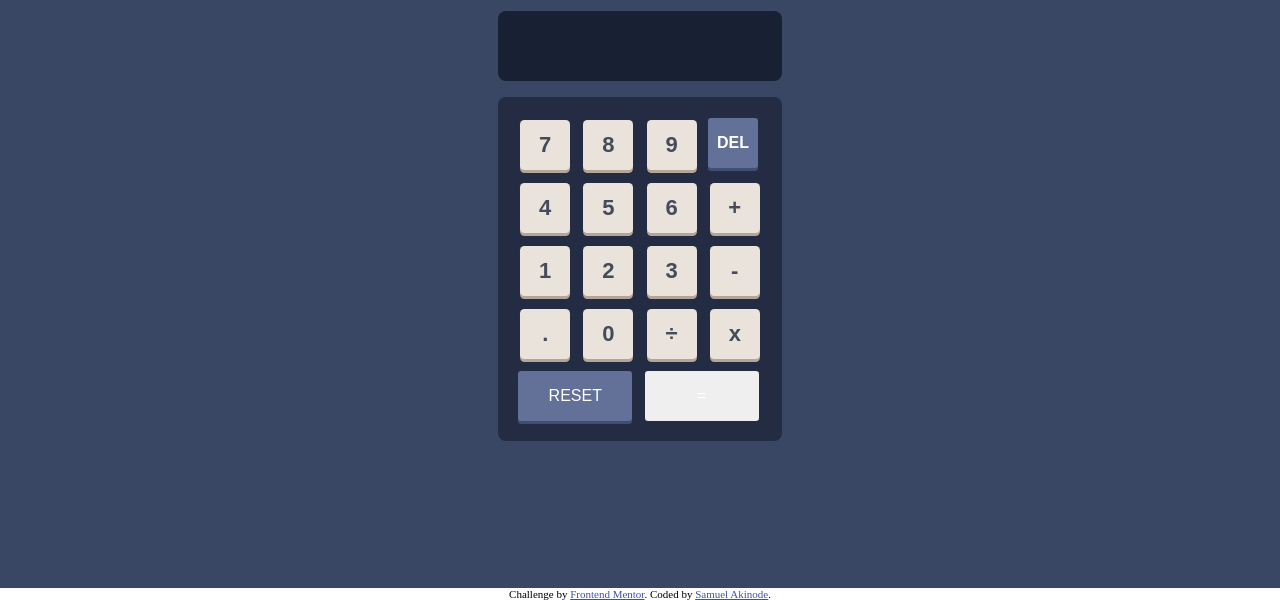
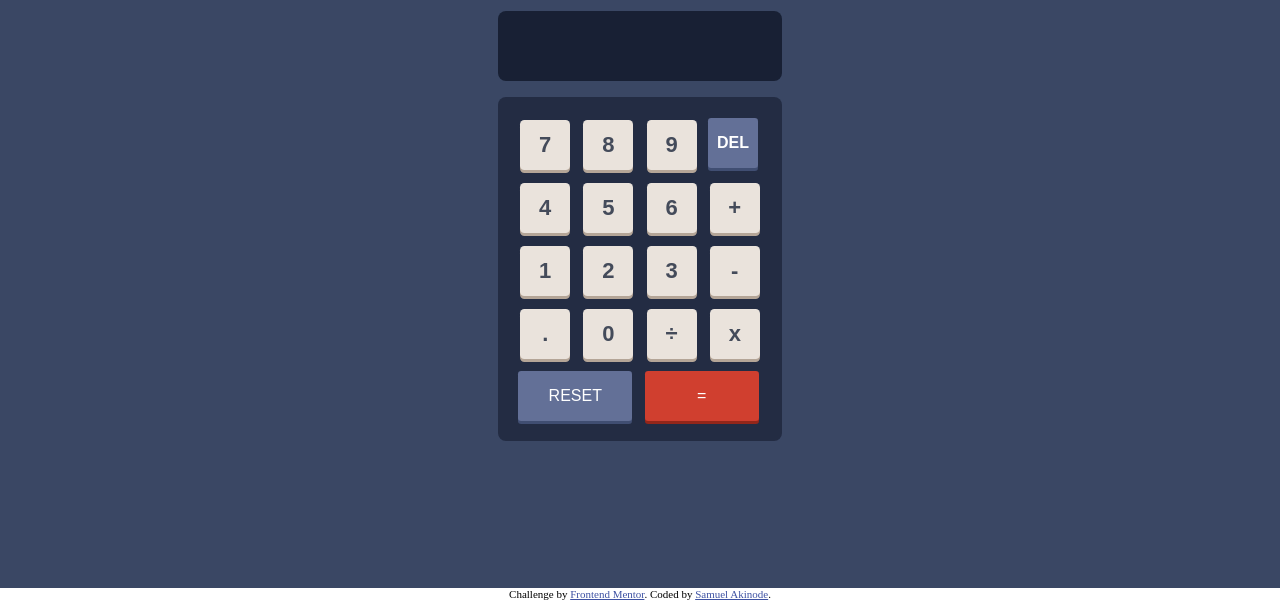
Before and after one commit to webifyCode/mycalculator, a plain HTML site: page index.html in a window 1280 px wide. Shown: the part 212-812 px from the top of the page. Drawn offline with nearby package versions, Linux system fonts and the light colour scheme.

Commit message:
Update calculator.css

```diff
--- a/calculator.css
+++ b/calculator.css
@@ -163,4 +163,6 @@ button[data-delete], button[data-reset] {
 #equals {
     color: white;
     font-size: 16px;
+    background: hsl(6, 63%, 50%);
+    box-shadow: 0px 3px hsl(6, 70%, 34%);
 }
```
